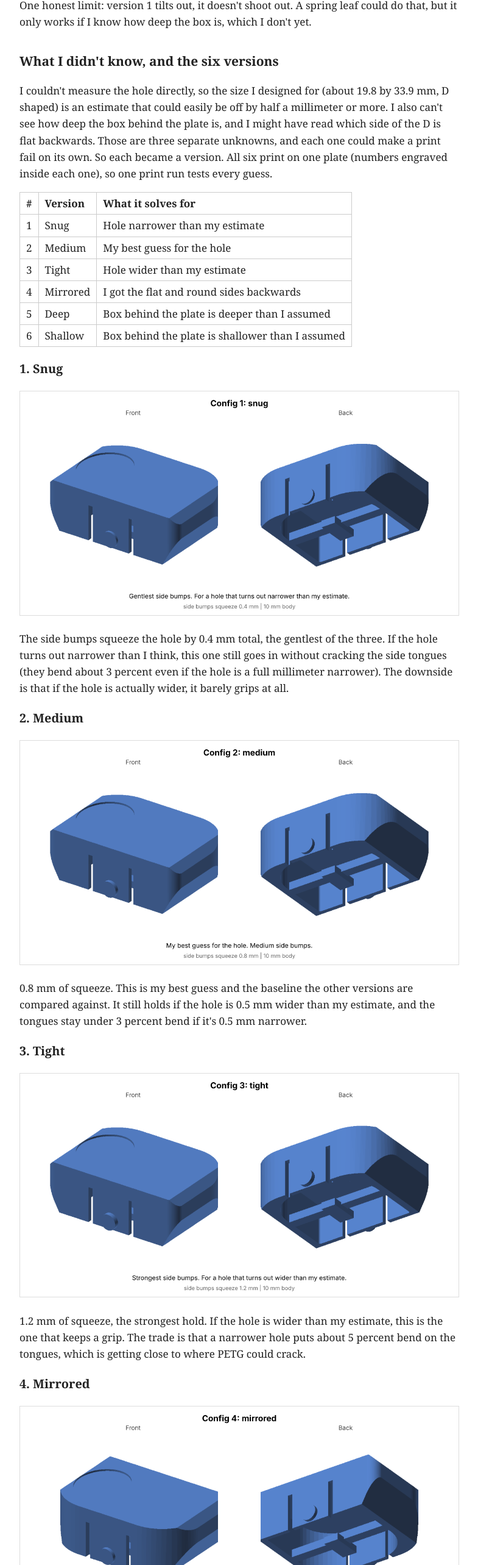
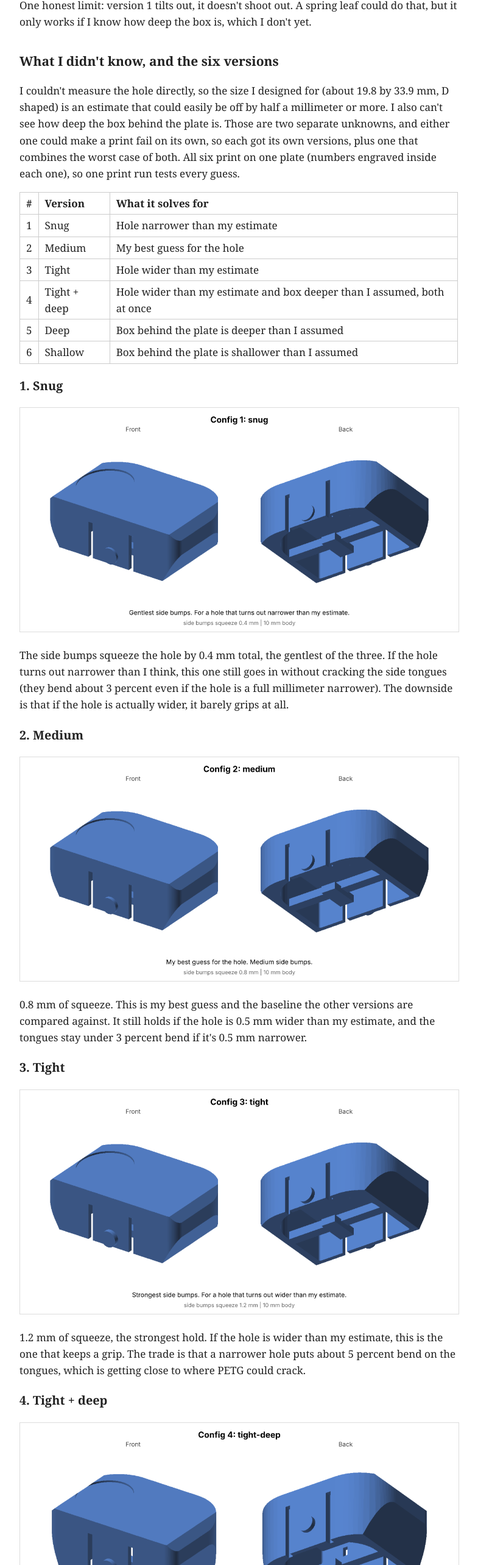
Before and after one commit to proj-v-op/proj-v-op.github.io, a plain HTML site: page projects/cad/door-strike-plug.html in a window 1280 px wide. Shown: the part 1933-4500 px from the top of the page at 61% size, without its empty margins (248-1033 px from the left). Drawn offline with Linux system fonts and the light colour scheme.

Commit message:
Add files via upload

```diff
--- a/projects/cad/door-strike-plug.html
+++ b/projects/cad/door-strike-plug.html
@@ -32,14 +32,14 @@
 <p>One honest limit: version 1 tilts out, it doesn't shoot out. A spring leaf could do that, but it only works if I know how deep the box is, which I don't yet.</p>
 
 <h2>What I didn't know, and the six versions</h2>
-<p>I couldn't measure the hole directly, so the size I designed for (about 19.8 by 33.9 mm, D shaped) is an estimate that could easily be off by half a millimeter or more. I also can't see how deep the box behind the plate is, and I might have read which side of the D is flat backwards. Those are three separate unknowns, and each one could make a print fail on its own. So each became a version. All six print on one plate (numbers engraved inside each one), so one print run tests every guess.</p>
+<p>I couldn't measure the hole directly, so the size I designed for (about 19.8 by 33.9 mm, D shaped) is an estimate that could easily be off by half a millimeter or more. I also can't see how deep the box behind the plate is. Those are two separate unknowns, and either one could make a print fail on its own, so each got its own versions, plus one that combines the worst case of both. All six print on one plate (numbers engraved inside each one), so one print run tests every guess.</p>
 
 <table>
 <tr><th>#</th><th>Version</th><th>What it solves for</th></tr>
 <tr><td>1</td><td>Snug</td><td>Hole narrower than my estimate</td></tr>
 <tr><td>2</td><td>Medium</td><td>My best guess for the hole</td></tr>
 <tr><td>3</td><td>Tight</td><td>Hole wider than my estimate</td></tr>
-<tr><td>4</td><td>Mirrored</td><td>I got the flat and round sides backwards</td></tr>
+<tr><td>4</td><td>Tight + deep</td><td>Hole wider than my estimate and box deeper than I assumed, both at once</td></tr>
 <tr><td>5</td><td>Deep</td><td>Box behind the plate is deeper than I assumed</td></tr>
 <tr><td>6</td><td>Shallow</td><td>Box behind the plate is shallower than I assumed</td></tr>
 </table>
@@ -56,13 +56,13 @@
 <img src="../../cad/door-strike-plug/renders/config3-tight.png" alt="Config 3, tight">
 <p>1.2 mm of squeeze, the strongest hold. If the hole is wider than my estimate, this is the one that keeps a grip. The trade is that a narrower hole puts about 5 percent bend on the tongues, which is getting close to where PETG could crack.</p>
 
-<h3>4. Mirrored</h3>
-<img src="../../cad/door-strike-plug/renders/config4-mirrored.png" alt="Config 4, mirrored">
-<p>The hole is D shaped, flat on one side and rounded on the other. I read which side is which from a hand trace, so it's very possible I flipped it. This is the medium version mirrored. If the other five don't seat because the corners don't line up, this is the fix.</p>
+<h3>4. Tight + deep</h3>
+<img src="../../cad/door-strike-plug/renders/config4-tight-deep.png" alt="Config 4, tight and deep">
+<p>Versions 3 and 5 combined: the strongest side bumps (1.2 mm of squeeze) on the 13 mm deep body. The two unknowns don't depend on each other, so there's no reason a wide hole and a deep box can't happen together, and with only versions 3 and 5 I'd be covering one at a time. If both guesses are wrong in the same direction, this is the one that still works.</p>
 
 <h3>5. Deep</h3>
 <img src="../../cad/door-strike-plug/renders/config5-deep.png" alt="Config 5, deep">
-<p>The foot has to touch the bottom of the box for the plug to sit flush, so the plug's depth has to match the box. Versions 1 to 4 need 11.2 mm of box. This one has a 13 mm body and needs 14.2 mm, and it needs 15.5 mm while it's rocked. I also made the body 1 mm shorter (28 mm instead of 29) because with the pivot farther back, the full height would touch the hole sooner when rocking.</p>
+<p>The foot has to touch the bottom of the box for the plug to sit flush, so the plug's depth has to match the box. Versions 1 to 3 need 11.2 mm of box. This one has a 13 mm body and needs 14.2 mm, and it needs 15.5 mm while it's rocked. I also made the body 1 mm shorter (28 mm instead of 29) because with the pivot farther back, the full height would touch the hole sooner when rocking.</p>
 
 <h3>6. Shallow</h3>
 <img src="../../cad/door-strike-plug/renders/config6-shallow.png" alt="Config 6, shallow">
@@ -75,7 +75,7 @@
 <p>I wrote the model as a script so every number is a setting I can change. Before printing I checked one thing in code. Nothing here is measured yet, it's a prediction I'll compare against the real print.</p>
 
 <h3>Does it clear the hole when it rocks?</h3>
-<p>The first version I drew only rocked about 6 degrees before its widest part hit the hole, which would have lifted the top edge only 1.5 mm. That's not enough to grab, and it would have been worse if the hole is a millimeter smaller than I think. I narrowed the body and chamfered the face edges, and the final versions rock 15 to 21 degrees before touching, even with a hole a full millimeter smaller than my estimate. Version 5 (deep) is the tightest at about 13 degrees in that worst case. Version 6 never touches.</p>
+<p>The first version I drew only rocked about 6 degrees before its widest part hit the hole, which would have lifted the top edge only 1.5 mm. That's not enough to grab, and it would have been worse if the hole is a millimeter smaller than I think. I narrowed the body and chamfered the face edges, and the final versions rock 13 to 21 degrees before touching, even with a hole a full millimeter smaller than my estimate. The deep ones (4 and 5) are the tightest at about 13 degrees in that worst case. Version 6 never touches.</p>
 
 <h2>Test results</h2>
 
@@ -85,7 +85,7 @@
 <li><a href="../../cad/door-strike-plug/files/config1-snug.step">1 Snug (STEP)</a></li>
 <li><a href="../../cad/door-strike-plug/files/config2-medium.step">2 Medium (STEP)</a></li>
 <li><a href="../../cad/door-strike-plug/files/config3-tight.step">3 Tight (STEP)</a></li>
-<li><a href="../../cad/door-strike-plug/files/config4-mirrored.step">4 Mirrored (STEP)</a></li>
+<li><a href="../../cad/door-strike-plug/files/config4-tight-deep.step">4 Tight + deep (STEP)</a></li>
 <li><a href="../../cad/door-strike-plug/files/config5-deep.step">5 Deep (STEP)</a></li>
 <li><a href="../../cad/door-strike-plug/files/config6-shallow.step">6 Shallow (STEP)</a></li>
 <li><a href="../../cad/door-strike-plug/code/plug_lib.py">plug_lib.py</a>: the parametric model and the checks</li>
```
